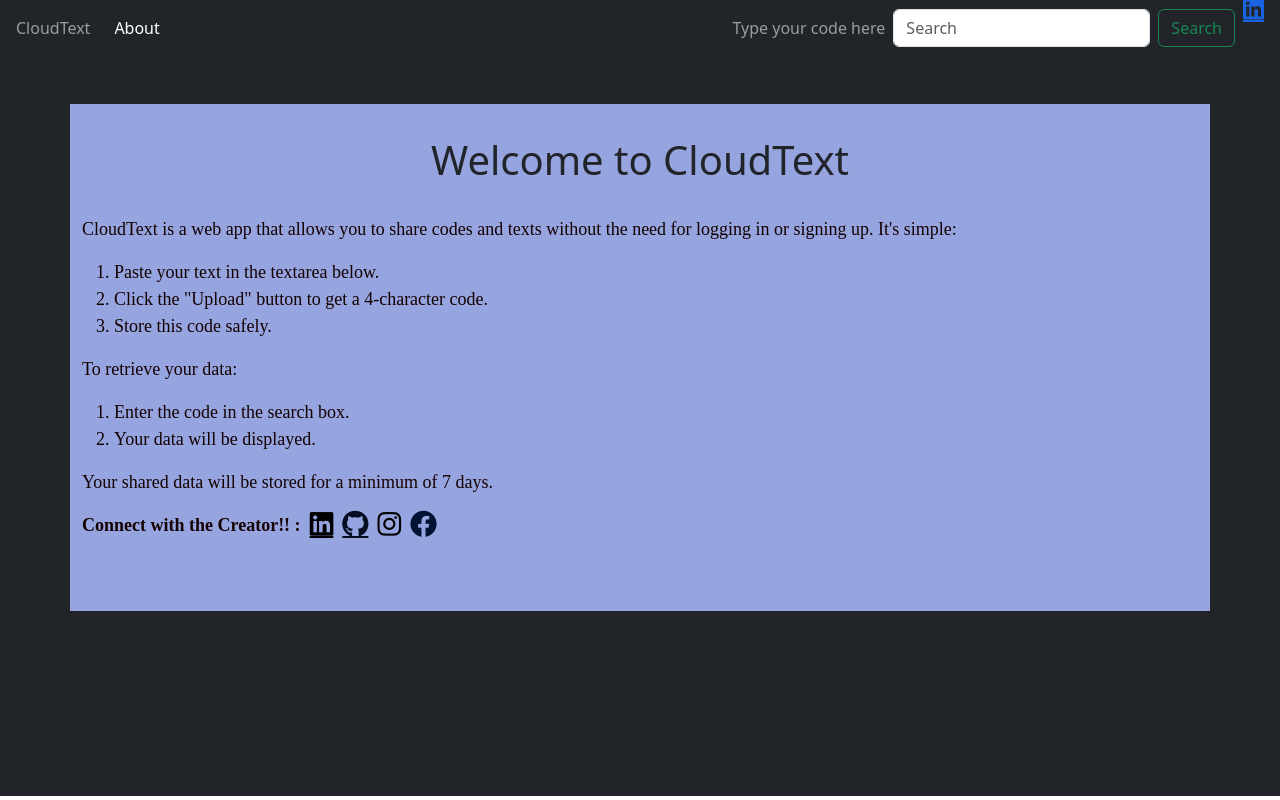
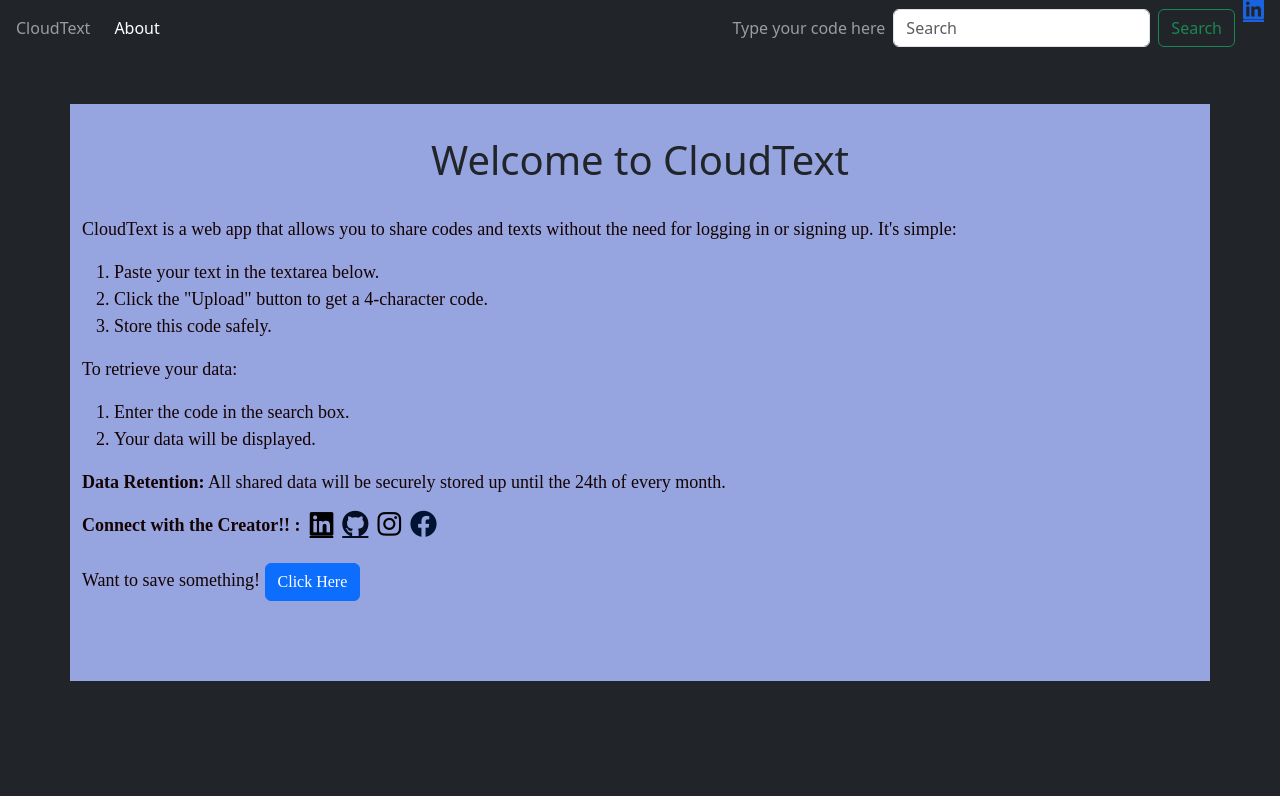
Before and after one commit to Debanjan29/CloudText, a Django app: template ct/templates/About.html in a window 1280 px wide. Run offline with Django 4.2, Linux system fonts and the light colour scheme; the template is opened without the code that fills it, so the values that code supplies are empty; some libraries are stand-ins or nearby versions.

Commit message:
minor updates About

```diff
--- a/ct/templates/About.html
+++ b/ct/templates/About.html
@@ -72,9 +72,13 @@ h1 {
                 <li>Enter the code in the search box.</li>
                 <li>Your data will be displayed.</li>
             </ol>
-            <p>Your shared data will be stored for a minimum of 7 days.</p>
+            <p><strong>Data Retention:</strong> All shared data will be securely stored up until the 24th of every month.</p>
             <p><strong>Connect with the Creator!! :</strong> &nbsp<a href="https://www.linkedin.com/in/debanjan-bhattacharjee-939400224" class="fa-brands fa-linkedin fa-xl" style="color: #000000;" target="_blank"></a> &nbsp<a href="https://github.com/Debanjan29" class="fa-brands fa-github fa-xl" style="color: #040e20;" target="_blank"></a> &nbsp<a href="https://www.instagram.com/db_0303"target="_blank"><i class="fa-brands fa-instagram fa-xl" style="color: #000000;"></i></a>
             &nbsp<a href="https://www.facebook.com/profile.php?id=100076618609412" target="_blank"><i class="fa-brands fa-facebook fa-xl" style="color: #011332;"></i></a></p>
+
+            <p>Want to save something!
+                <a href="/" button type="submit" class="btn btn-primary my-2">Click Here</a>
+              </p>
 
         </section>
 
--- a/ct/templates/save1.html
+++ b/ct/templates/save1.html
@@ -93,9 +93,10 @@ a.button {
 }
 
 ::placeholder {
-    color: #db2626; /* Change this to your desired color */
+    color: #ebcccc; /* Change this to your desired color */
+    opacity: 1;
 }
-        #textarea{
+    #textarea{
     background-color: black;
     color: #f5f6f8;
 }
--- a/ct/urls.py
+++ b/ct/urls.py
@@ -6,5 +6,5 @@ urlpatterns = [
     path("save/",views.save,name="save"),
     path("get/",views.get,name="get"),
     path("result/",views.get,name="result"),
-    path("About/",views.about,name="about"),
+    path("about/",views.about,name="about"),
 ]
```
